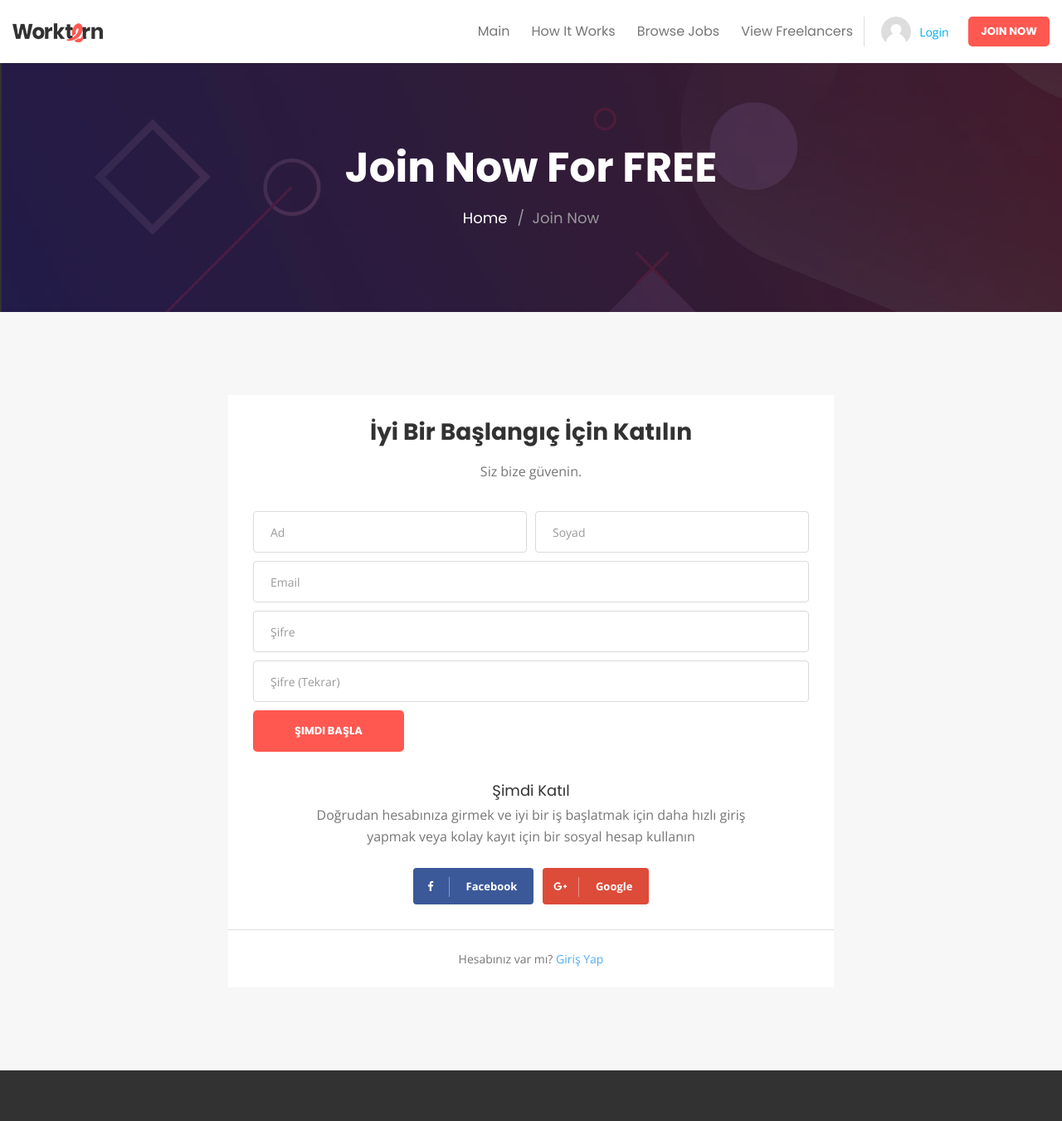
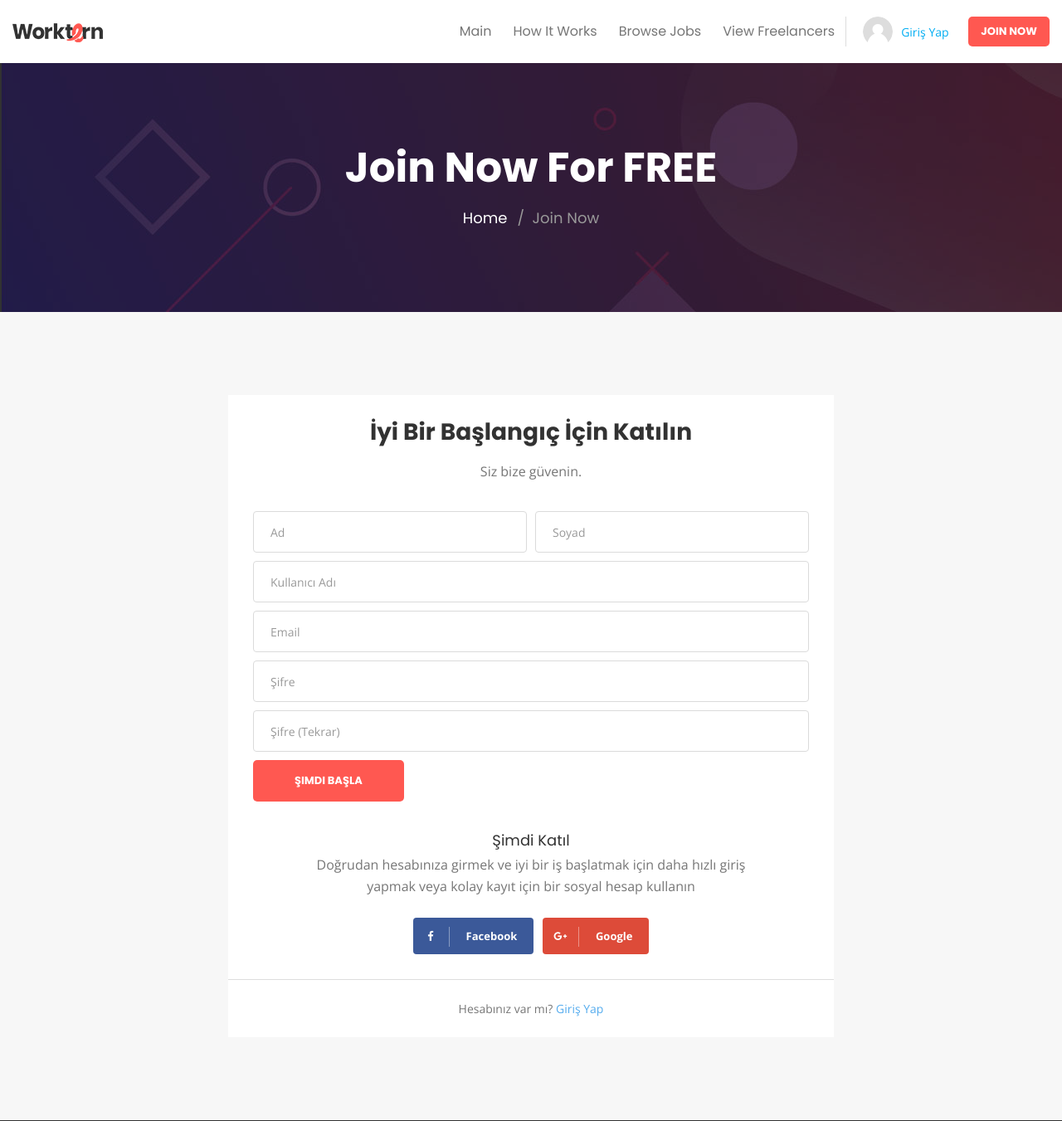
Before and after one commit to sanger60/Willingly, a PHP site: page /register.php in a window 1280 px wide. Shown: the top 1351 px of the page at 83% size. Run offline with PHP 8.4, Linux system fonts and the light colour scheme; some libraries are stand-ins or nearby versions.

Commit message:
Register Buggeds

```diff
--- a/Web/inc/frontend/views/head_start.php
+++ b/Web/inc/frontend/views/head_start.php
@@ -27,6 +27,5 @@
 	<link rel="stylesheet" href="/../../../assets/css/color.css">
 	<link rel="stylesheet" href="/../../../assets/css/transitions.css">
 	<link rel="stylesheet" href="/../../../assets/css/responsive.css">
-	<link rel="stylesheet" href="/../../../assets/css/sweet.css">
 	<link rel="stylesheet" href="/../../../assets/plugins/sweetalert2/sweetalert2.min.css">
 	<script src="/../../../assets/js/vendor/modernizr-2.8.3-respond-1.4.2.min.js"></script>
--- a/Web/inc/frontend/views/menu.php
+++ b/Web/inc/frontend/views/menu.php
@@ -88,31 +88,31 @@
 											<img src="/../../../assets/images/user-login.png" alt="img description">
 										</figure>
 										<div class="wt-loginoption">
-											<a href="javascript:void(0);" id="wt-loginbtn" class="wt-loginbtn">Login</a>
+											<a href="javascript:void(0);" id="wt-loginbtn" class="wt-loginbtn">Giriş Yap</a>
 											<div class="wt-loginformhold">
 												<div class="wt-loginheader">
-													<span>Login</span>
+													<span>Giriş</span>
 													<a href="javascript:;"><i class="fa fa-times"></i></a>
 												</div>
-												<form class="wt-formtheme wt-loginform do-login-form">
+												<form class="wt-formtheme wt-loginform do-login-form" id="login-form" onsubmit="LoginCheck()">
 													<fieldset>
 														<div class="form-group">
-															<input type="text" name="username" class="form-control" placeholder="Username">
+															<input type="text" name="username" id="LoginUsername" class="form-control" placeholder="Kullanıcı Adı">
 														</div>
 														<div class="form-group">
-															<input type="password" name="password" class="form-control" placeholder="Password">
+															<input type="password" name="password" id="pwdLogin" class="form-control" placeholder="Şifre">
 														</div>
 														<div class="wt-logininfo">
-															<a href="javascript:;" class="wt-btn do-login-button">Login</a>
+															<a href="javascript:;" onclick="LoginFormSubmitEvent()" class="wt-btn do-login-button">Giriş Yap</a>
 															<span class="wt-checkbox">
 																<input id="wt-login" type="checkbox" name="rememberme">
-																<label for="wt-login">Keep me logged in</label>
+																<label for="wt-login">Beni Hatırla</label>
 															</span>
 														</div>
 													</fieldset>
 													<div class="wt-loginfooterinfo">
-														<a href="javascript:;" class="wt-forgot-password">Forgot password?</a>
-														<a href="register.html">Create account</a>
+														<a href="javascript:;" class="wt-forgot-password">Şifremi Unuttum?</a>
+														<a href="register.php">Hesap Oluştur</a>
 													</div>
 												</form>
 											    <form class="wt-formtheme wt-loginform do-forgot-password-form wt-hide-form">
@@ -126,8 +126,8 @@
 											            </div>
 											        </fieldset>
 											        <div class="wt-loginfooterinfo">
-											            <a href="javascript:void(0);" class="wt-show-login">Login</a>
-											            <a href="register.html">Create account</a>
+											            <a href="javascript:void(0);" class="wt-show-login">Giriş Yap</a>
+											            <a href="register.php">Kayıt Ol</a>
 											        </div>
 											    </form>
 											</div>
--- a/Web/register.php
+++ b/Web/register.php
@@ -45,6 +45,9 @@
 														<input type="text" name="Last Name" id="lastname" class="form-control" onfocusout="ErrorCode(this)" placeholder="Soyad" required>
 													</div>
 													<div class="form-group">
+														<input type="text" name="Username" id="RegisterUsername" class="form-control" onfocusout="ErrorCode(this)" placeholder="Kullanıcı Adı" required>
+													</div>
+													<div class="form-group">
 														<input type="mail" name="Email" id="email" class="form-control" onfocusout="ErrorCode(this)" placeholder="Email" required>
 													</div>
 													<div class="form-group">
@@ -54,7 +57,7 @@
 														<input type="password" name="Password" id="pwdCheck" class="form-control" onfocusout="ErrorCode(this)" placeholder="Şifre (Tekrar)" required>
 													</div>
 													<div class="form-group">
-														<a href="#" id="registerFormBtn" onclick="RegisterFormSubmitClick()" class="wt-btn">Şimdi Başla</a>
+														<a href="javascript:;" id="registerFormBtn" onclick="RegisterFormSubmitEvent()" class="wt-btn">Şimdi Başla</a>
 													</div>
 												</fieldset>
 											</form>
```
Also changed, not shown: Web/assets/js/custom/login.js (added, +34 -0 lines), Web/assets/js/custom/register.js (+23 -8 lines).
